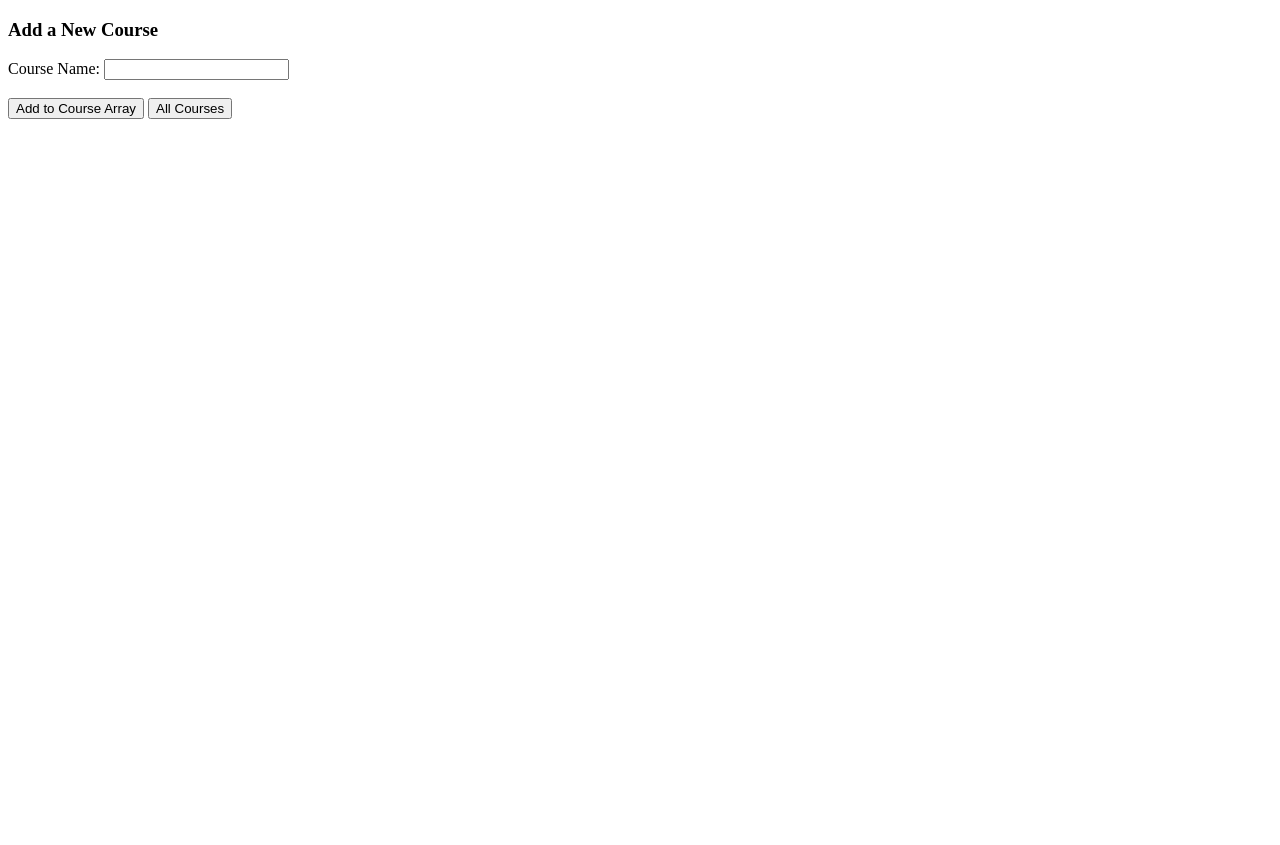
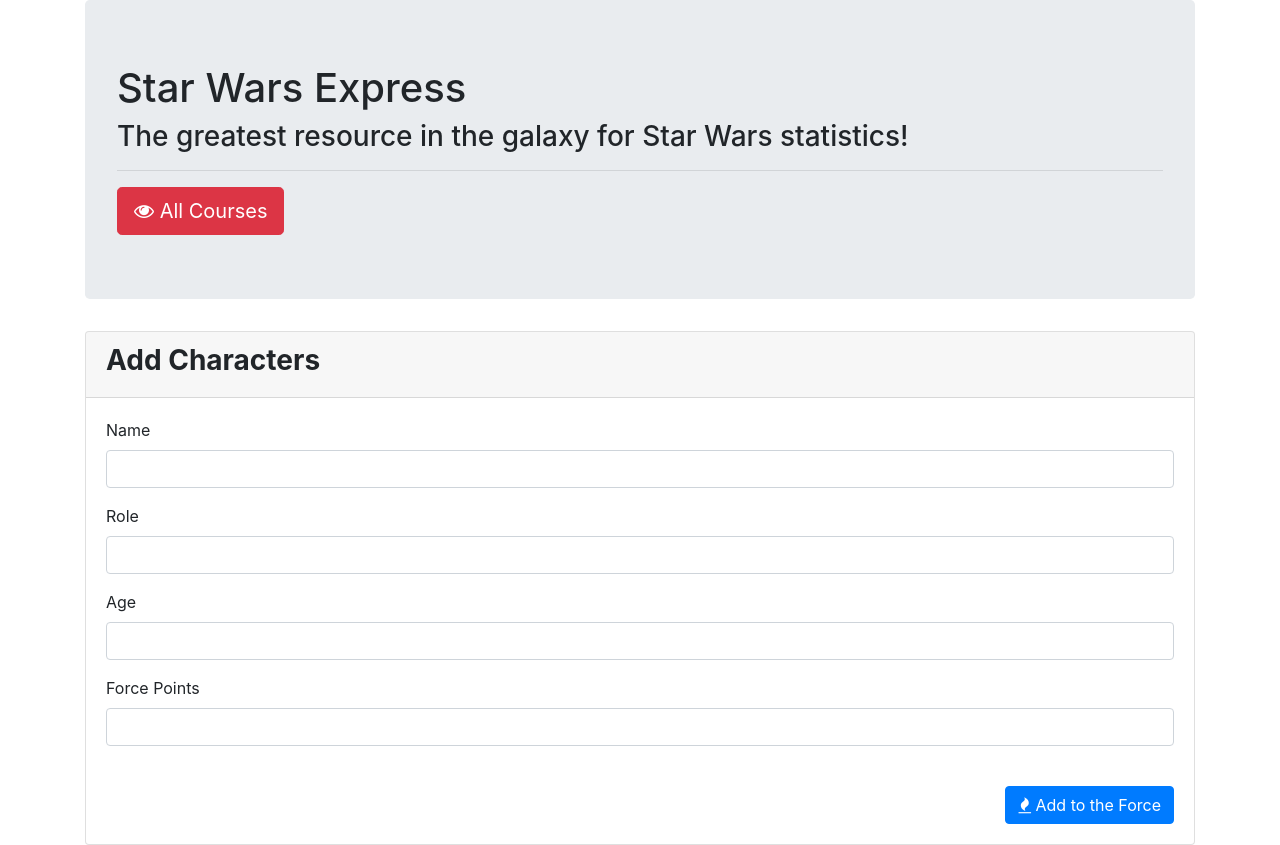
Before and after one commit to b-bryant18/OctoberAPI, a website: page add.html in a window 1280 px wide. Before the commit the page ends 800 px from the top, so only its background shows below. Drawn offline with nearby package versions, Linux system fonts and the light colour scheme.

```diff
--- a/add.html
+++ b/add.html
@@ -5,28 +5,65 @@
     <meta charset="UTF-8">
     <meta name="viewport" content="width=device-width, initial-scale=1.0">
     <title>Course Builder</title>
-    <script src="https://code.jquery.com/jquery-3.5.1.min.js"></script>
+    <link rel="stylesheet" href="https://maxcdn.bootstrapcdn.com/bootstrap/4.0.0/css/bootstrap.min.css">
+    <link rel="stylesheet" href="https://stackpath.bootstrapcdn.com/font-awesome/4.7.0/css/font-awesome.min.css">
+    <script src="https://code.jquery.com/jquery.js"></script>
+    <script src="https://maxcdn.bootstrapcdn.com/bootstrap/4.0.0/js/bootstrap.min.js"></script>
 </head>
 
 <body>
+
     <div class="container">
+        <div class="jumbotron">
+            <h1>Star Wars Express</h1>
+            <h3>The greatest resource in the galaxy for Star Wars statistics!</h3>
+            <hr>
+            <a href="/api/courses"><button class="btn btn-danger btn-lg"><span class="fa fa-eye"></span> All
+                    Courses</button></a>
+        </div>
+        <div class="row">
+
+            <div class="col-12">
+
                 <div class="card">
                     <div class="card-header">
-                <h3><strong>Add a New Course</strong></h3>
+                        <h3><strong>Add Characters</strong></h3>
                     </div>
                     <div class="card-body">
                         <form method="POST" role="form">
 
                             <div class="form-group">
-                        <label for="name">Course Name:</label>
+                                <label for="name">Name</label>
                                 <input type="text" class="form-control" id="name">
                             </div>
+
+                            <div class="form-group">
+                                <label for="role">Role</label>
+                                <input type="text" class="form-control" id="role">
+                            </div>
+
+                            <div class="form-group">
+                                <label for="age">Age</label>
+                                <input type="text" class="form-control" id="age">
+                            </div>
+
+                            <div class="form-group">
+                                <label for="force-points">Force Points</label>
+                                <input type="text" class="form-control" id="force-points">
+                            </div>
+
                         </form>
                         <br>
-                <button type="submit" class="btn btn-primary btn-md" id="add-btn"><span class="fa fa-fire"></span> Add
-                    to Course Array</button>
-                <a href="/api/courses"><button class="btn btn-danger btn-lg"><span class="fa fa-eye"></span> All
-                        Courses</button></a>
+                        <div class="text-right">
+                            <button type="submit" class="btn btn-primary btn-md" id="add-btn"><span
+                                    class="fa fa-fire"></span> Add to
+                                the Force</button>
+                        </div>
+                    </div>
+                </div>
+
+            </div>
+        </div>
     </div>
 
     <script type="text/javascript">
```
Also changed, not shown: view.html (+0 -2 lines). Lines whose indentation alone changed are shown as unchanged.
